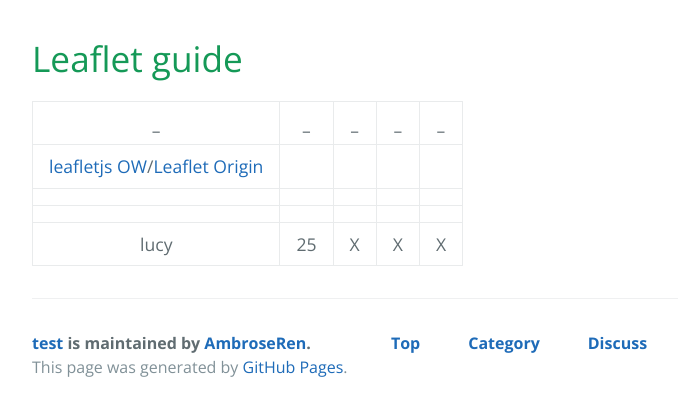
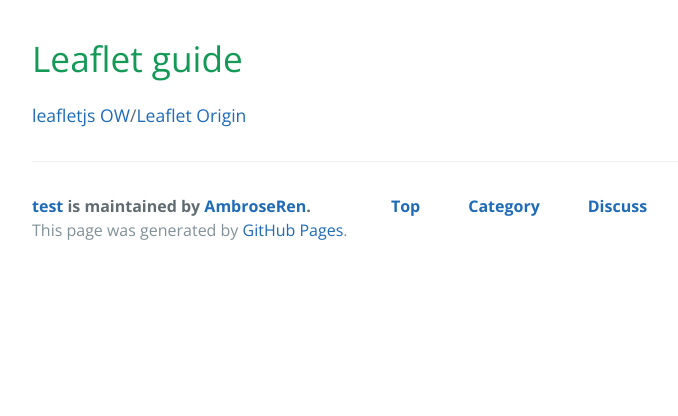
Before and after one commit to AmbroseRen/test, a Jekyll site: the page built from js/leaflet.md, in a window 1280 px wide. Shown: the top 416 px of the page, without its empty margins (192-870 px from the left). Built offline with Jekyll 4.4.1, drawn with Linux system fonts in a browser that asks for light colours; our own code applies the rules of GitHub Pages for plain Markdown files; the repository's description, which GitHub fills in, is left out.

Commit message:
Update leaflet.md

```diff
--- a/js/leaflet.md
+++ b/js/leaflet.md
@@ -1,8 +1,3 @@
 # Leaflet guide
 
-| _ | _ | _ | _ | _ |
-|:---:|:---:|:---:|:---:|:---:|
-| [leafletjs OW](https://leafletjs.com/reference.html)/[Leaflet Origin](https://github.com/Leaflet/Leaflet) | []() | []() | []() | []() |
-| []() | []() | []() | []() | []() |
-| []() | []() | []() | []() | []() |
-| lucy | 25 | X | X | X |
+[leafletjs OW](https://leafletjs.com/reference.html)/[Leaflet Origin](https://github.com/Leaflet/Leaflet)
```
